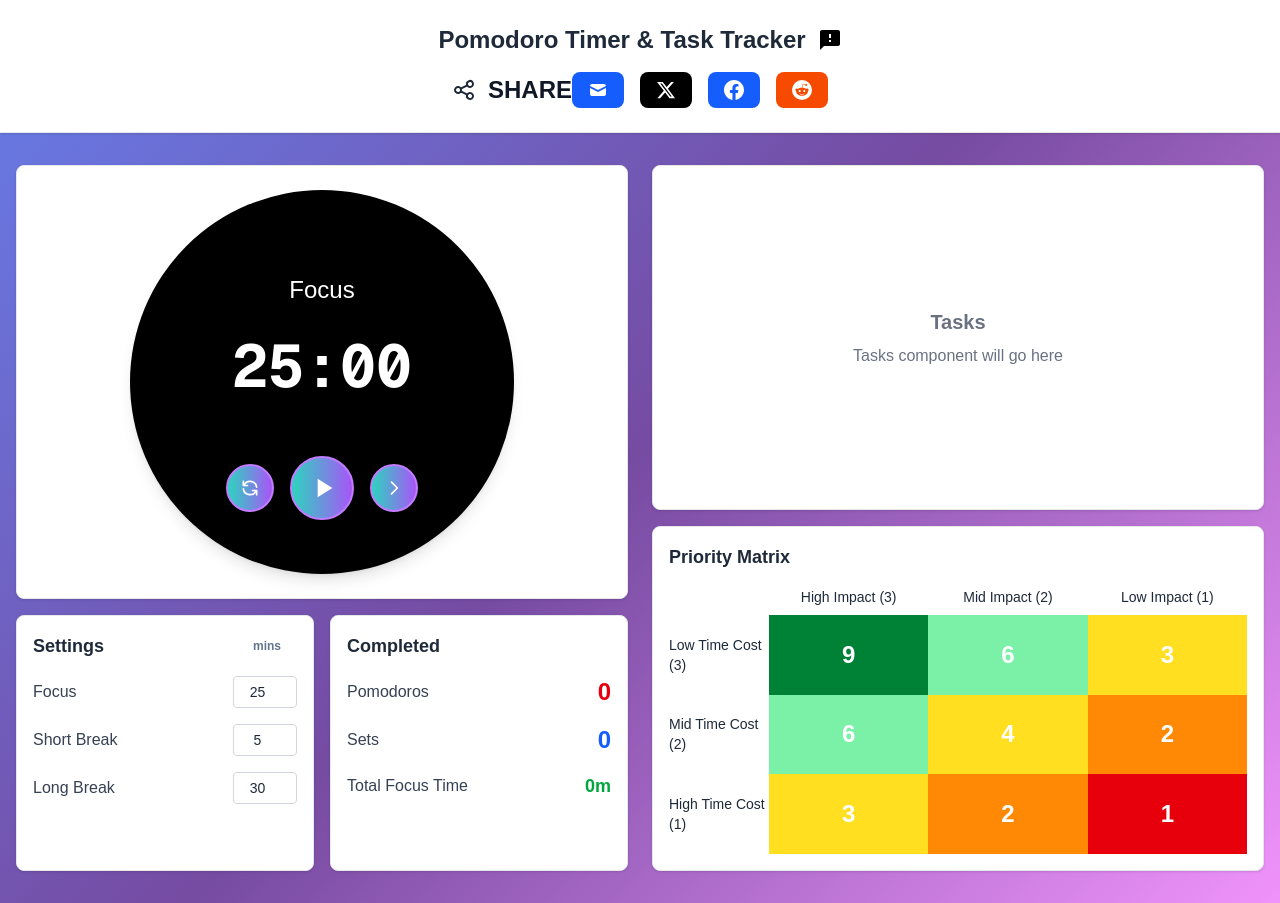
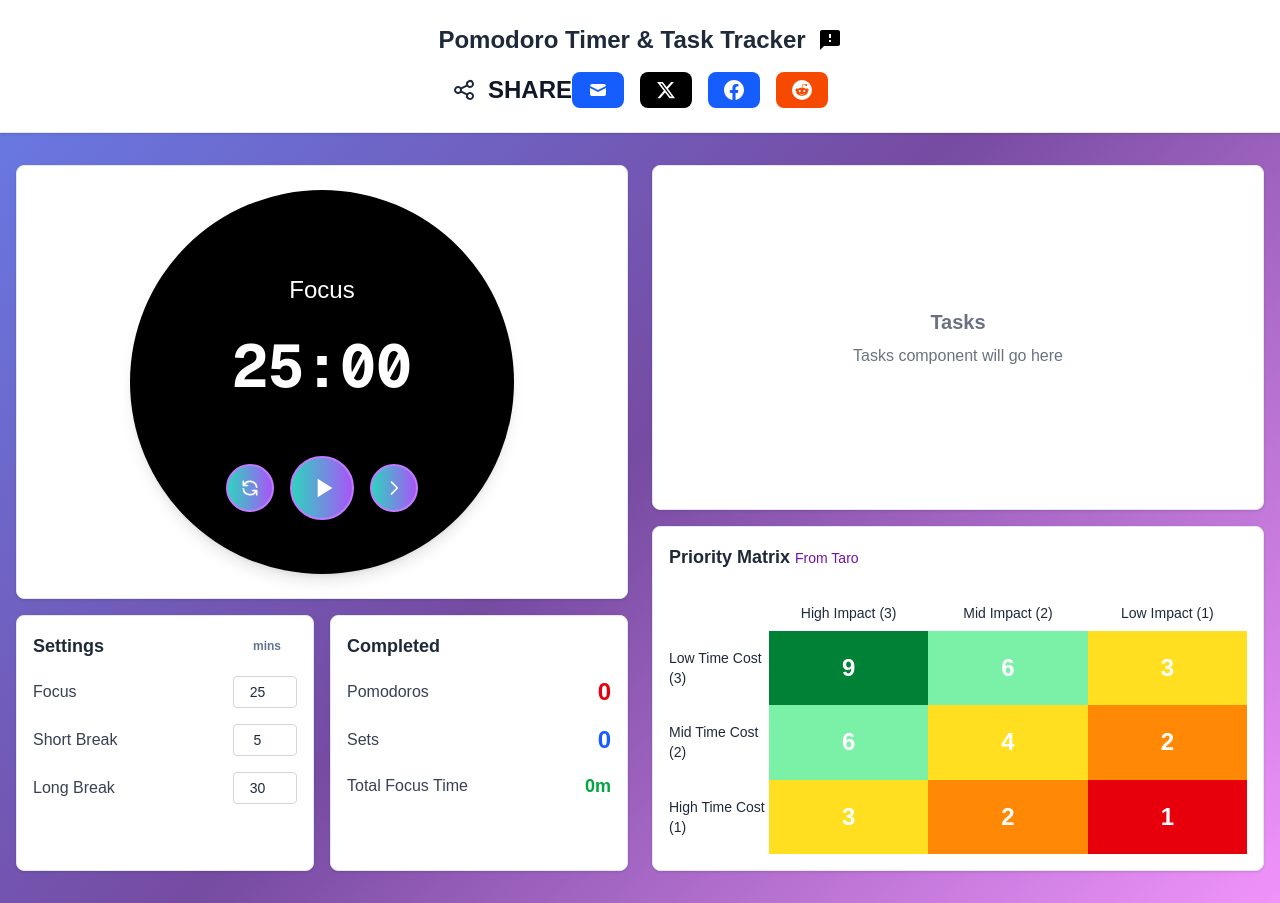
Before and after one commit to FVPukay/pomodoro-task-tracker, a Next.js app: page / in a window 1280 px wide. Built offline with nearby package versions, Linux system fonts and the light colour scheme.

Commit message:
Add From Taro link to Priority Matrix

```diff
--- a/src/components/PriorityMatrix.tsx
+++ b/src/components/PriorityMatrix.tsx
@@ -3,8 +3,19 @@ import React from "react";
 export default function PriorityMatrix() {
   return (
     <div className="w-full h-full bg-white rounded-lg shadow-sm border border-gray-200 p-4 flex flex-col">
-      {/* Title */}
-      <h2 className="text-lg font-semibold mb-4 text-gray-800">Priority Matrix</h2>
+      {/* Title and Courtesy Link */}
+      <div className="flex justify-between items-center mb-4">
+        <h2 className="text-lg font-semibold mb-4 text-gray-800">
+          Priority Matrix <a
+          href="https://www.jointaro.com/"
+          target="_blank"
+          rel="noopener noreferrer"
+          className="text-sm font-medium text-purple-800 hover:text-purple-500 transition-all hover:scale-105"
+          >
+            From Taro
+          </a>
+        </h2>
+      </div>
 
       <div className="flex flex-1 items-center justify-center overflow-hidden">
         <div className="w-full max-w-4xl h-full flex flex-col">
```
